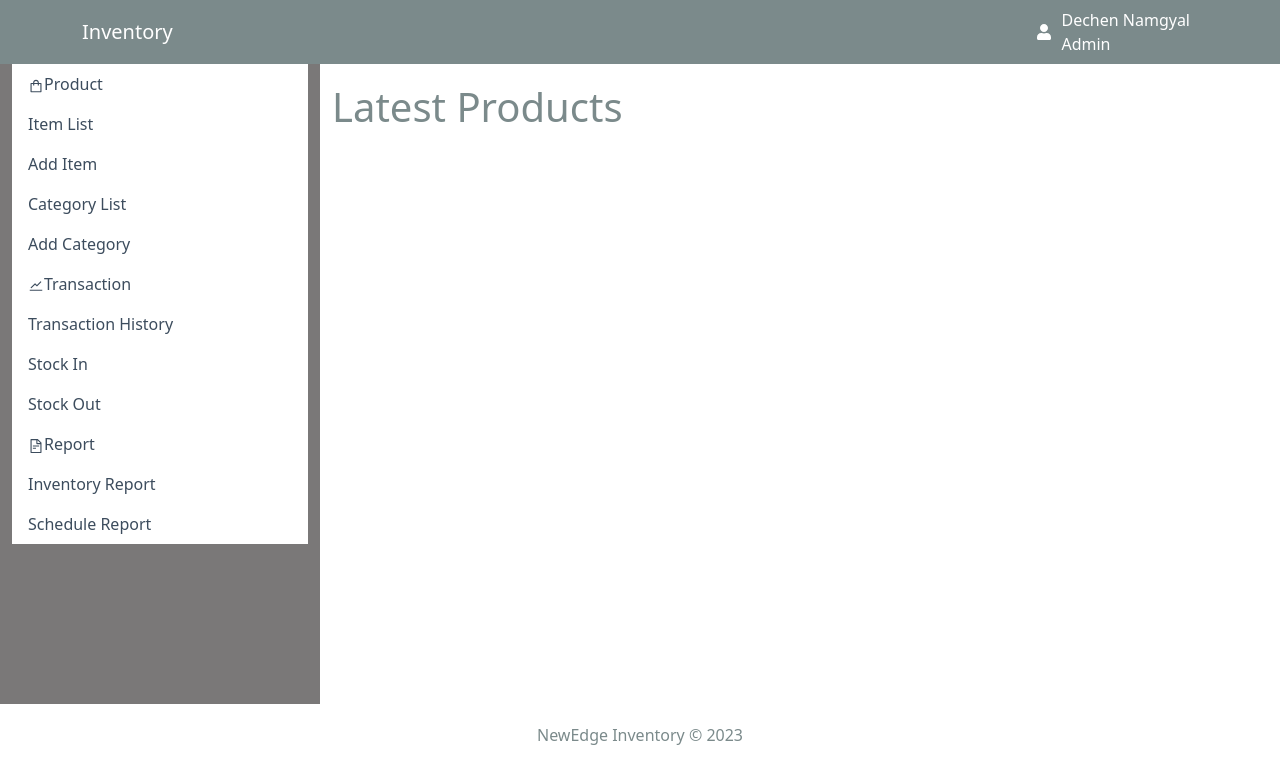
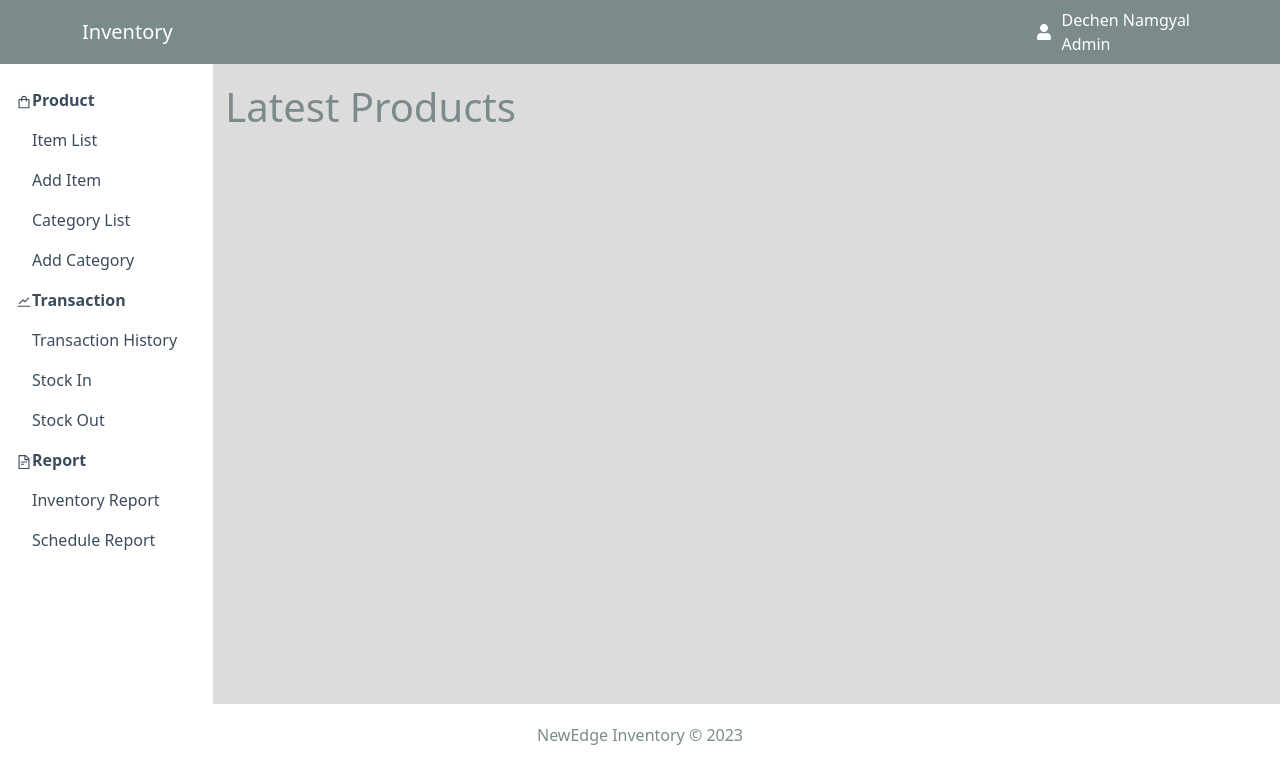
Before and after one commit to dnamgyal00/NewEdge-Inventory, a React (Vite) app in the folder frontend/: page / in a window 1280 px wide. Shown: the top 784 px of the page. Built offline with nearby package versions, Linux system fonts and the light colour scheme.

Commit message:
sidebar changes

```diff
--- a/frontend/src/App.jsx
+++ b/frontend/src/App.jsx
@@ -13,9 +13,9 @@ const App = () => {
       <Header />
 
       <Container fluid>
-        <Row>
+        <Row style={{ background: "gainsboro" }}>
           {/* Sidebar */}
-          <Col md={3} className="sidebar">
+          <Col md={2} style={{ paddingLeft: "0px", background: "white" }}>
             <Sidebar />
           </Col>
 
--- a/frontend/src/assets/styles/index.css
+++ b/frontend/src/assets/styles/index.css
@@ -61,10 +61,14 @@ table th {
 }
 
 .sidebar {
-  background-color: #7a7878;
-  padding: 0px;
+  background-color: #ffffff;
+  padding-top: 1rem;
 }
 
 .main-content {
   flex: 1;
 }
+
+.sub-list {
+  margin-left: 1rem;
+}
--- a/frontend/src/components/Sidebar.jsx
+++ b/frontend/src/components/Sidebar.jsx
@@ -16,13 +16,13 @@ const Sidebar = () => {
     >
       {/* Product Section */}
       <Nav.Item>
-        <Nav.Link href="#">
-          <AiOutlineShopping className="ml-1" />
+        <Nav.Link href="#" className="fw-bold">
+          <AiOutlineShopping className="ml-2" />
           Product
         </Nav.Link>
-        <Nav className="ml-2 flex-column">
+        <Nav className="ml-3 flex-column sub-list">
           <Nav.Item>
-            <Nav.Link href="#" className="ml-auto pl-0">
+            <Nav.Link href="#" className="ml-3">
               Item List
             </Nav.Link>
           </Nav.Item>
@@ -46,11 +46,11 @@ const Sidebar = () => {
 
       {/* Transaction Section */}
       <Nav.Item>
-        <Nav.Link href="#">
+        <Nav.Link href="#" className="fw-bold">
           <AiOutlineStock className="mr-2" />
           Transaction
         </Nav.Link>
-        <Nav className="ml-3 flex-column">
+        <Nav className="ml-3 flex-column sub-list">
           <Nav.Item>
             <Nav.Link href="#" className="ml-3">
               Transaction History
@@ -71,11 +71,11 @@ const Sidebar = () => {
 
       {/* Report Section */}
       <Nav.Item>
-        <Nav.Link href="#">
+        <Nav.Link href="#" className="fw-bold">
           <AiOutlineFileText className="mr-2" />
           Report
         </Nav.Link>
-        <Nav className="ml-3 flex-column">
+        <Nav className="ml-3 flex-column sub-list">
           <Nav.Item>
             <Nav.Link href="#" className="ml-3">
               Inventory Report
```
